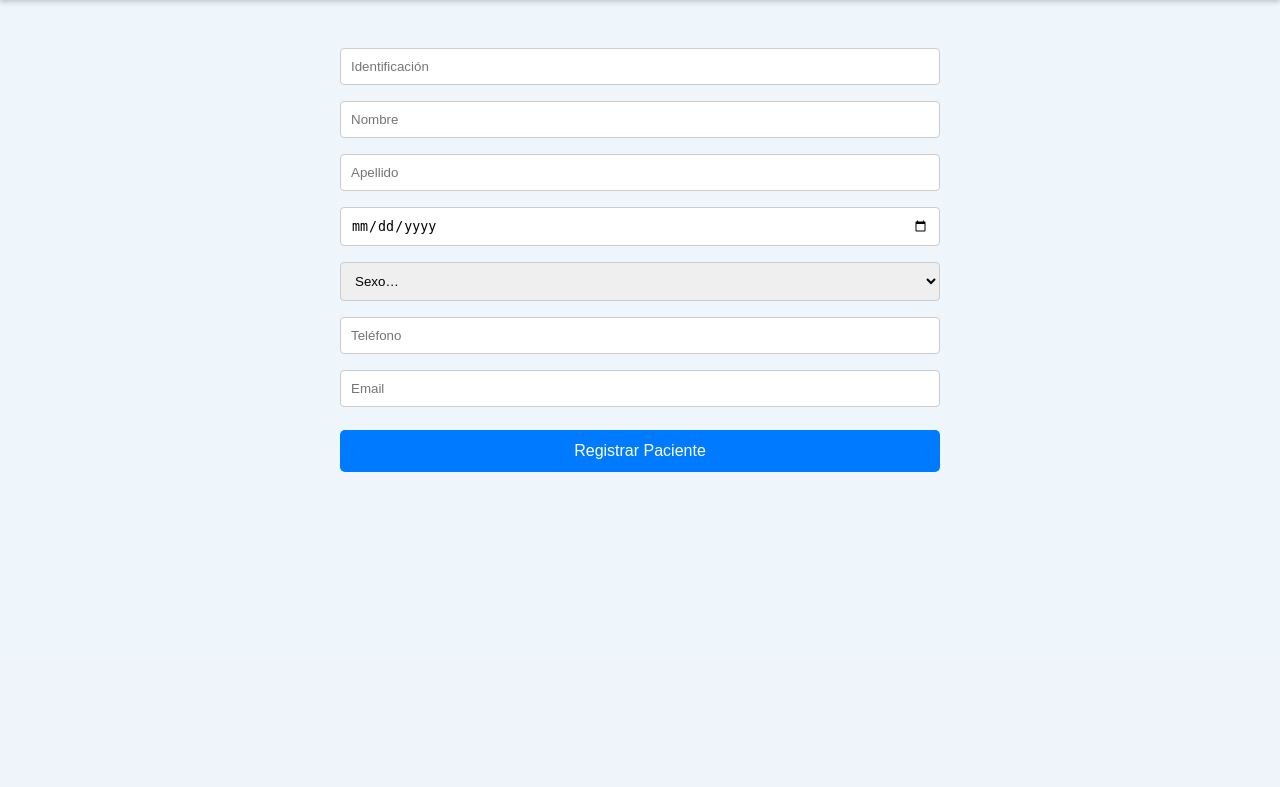
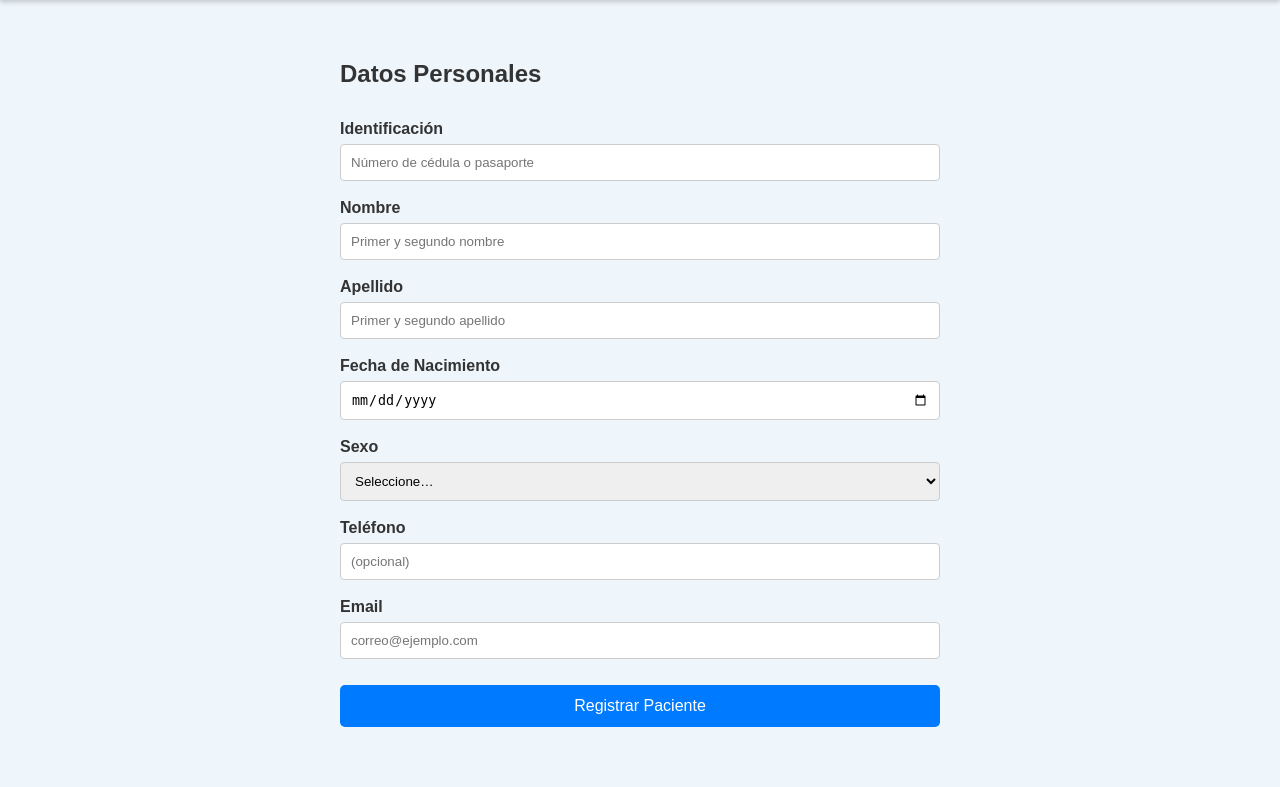
Before and after one commit to rodrigopaz03/User-interface, a Django app: page /pacientes/nuevo/ in a window 1280 px wide. Shown: the part 140-927 px from the top of the page. Before the commit the page ends 612 px from the top, so only its background shows below. Run offline with Django 4.2, Linux system fonts and the light colour scheme.

Commit message:
nuevo html

```diff
--- a/medicineapp/core/templates/core/paciente_crear.html
+++ b/medicineapp/core/templates/core/paciente_crear.html
@@ -9,57 +9,73 @@
         header { background-color: #0056b3; color: #fff; padding: 30px 20px; text-align: center; box-shadow: 0 2px 5px rgba(0,0,0,0.2); }
         .content { padding: 40px; max-width: 600px; margin: auto; }
         form { display: flex; flex-direction: column; }
-        input, select { padding: 10px; margin: 8px 0; border: 1px solid #ccc; border-radius: 4px; }
-        .btn { margin-top: 15px; padding: 12px; background-color: #007bff; color: #fff; border: none; border-radius: 5px; cursor: pointer; font-size: 1em; }
+        label { margin-top: 12px; font-weight: bold; }
+        input, select { padding: 10px; margin: 6px 0; border: 1px solid #ccc; border-radius: 4px; }
+        .btn { margin-top: 20px; padding: 12px; background-color: #007bff; color: #fff; border: none; border-radius: 5px; cursor: pointer; font-size: 1em; }
         .btn:hover { background-color: #0056b3; }
         .message { margin-top: 20px; font-style: italic; }
     </style>
+    <script>
+      const API_BASE = "{{ SERVER2_URL }}";
+      console.log("API_BASE es", API_BASE);
+    </script>
 </head>
 <body>
     <header>
         <h1>Registrar Nuevo Paciente</h1>
     </header>
     <div class="content">
-        <!-- API_BASE inyectada desde settings -->
-        <script>
-          const API_BASE = "{{ SERVER2_URL }}";
-        </script>
+        <h2>Datos Personales</h2>
+        <form id="paciente-form">
+            <label for="identificacion">Identificación</label>
+            <input id="identificacion" name="identificacion" placeholder="Número de cédula o pasaporte" required />
 
-        <form id="paciente-form">
-            <input name="identificacion" placeholder="Identificación" required />
-            <input name="nombre" placeholder="Nombre" required />
-            <input name="apellido" placeholder="Apellido" required />
-            <input name="fecha_nacimiento" type="date" required />
-            <select name="sexo" required>
-                <option value="">Sexo…</option>
+            <label for="nombre">Nombre</label>
+            <input id="nombre" name="nombre" placeholder="Primer y segundo nombre" required />
+
+            <label for="apellido">Apellido</label>
+            <input id="apellido" name="apellido" placeholder="Primer y segundo apellido" required />
+
+            <label for="fecha_nacimiento">Fecha de Nacimiento</label>
+            <input id="fecha_nacimiento" name="fecha_nacimiento" type="date" placeholder="dd/mm/aaaa" required />
+
+            <label for="sexo">Sexo</label>
+            <select id="sexo" name="sexo" required>
+                <option value="">Seleccione…</option>
                 <option value="M">Masculino</option>
                 <option value="F">Femenino</option>
             </select>
-            <input name="telefono" placeholder="Teléfono" />
-            <input name="email" type="email" placeholder="Email" />
+
+            <label for="telefono">Teléfono</label>
+            <input id="telefono" name="telefono" placeholder="(opcional)" />
+
+            <label for="email">Email</label>
+            <input id="email" name="email" type="email" placeholder="correo@ejemplo.com" />
+
             <button class="btn" type="submit">Registrar Paciente</button>
         </form>
         <div class="message" id="message"></div>
     </div>
-
     <script>
-    document.getElementById('paciente-form').addEventListener('submit', async e => {
+    const form = document.getElementById('paciente-form');
+    form.addEventListener('submit', async e => {
         e.preventDefault();
-        const form = e.target;
         const payload = {
-            identificacion: form.identificacion.value,
-            nombre:          form.nombre.value,
-            apellido:        form.apellido.value,
+            identificacion:   form.identificacion.value,
+            nombre:           form.nombre.value,
+            apellido:         form.apellido.value,
             fecha_nacimiento: form.fecha_nacimiento.value,
             sexo:             form.sexo.value,
             telefono:         form.telefono.value,
             email:            form.email.value
         };
+
         const res = await fetch(`${API_BASE}pacientes/`, {
             method: 'POST',
             headers: { 'Content-Type': 'application/json' },
             body: JSON.stringify(payload)
         });
+
         const msg = document.getElementById('message');
         if (res.ok) {
             msg.textContent = 'Paciente registrado con éxito.';
```
